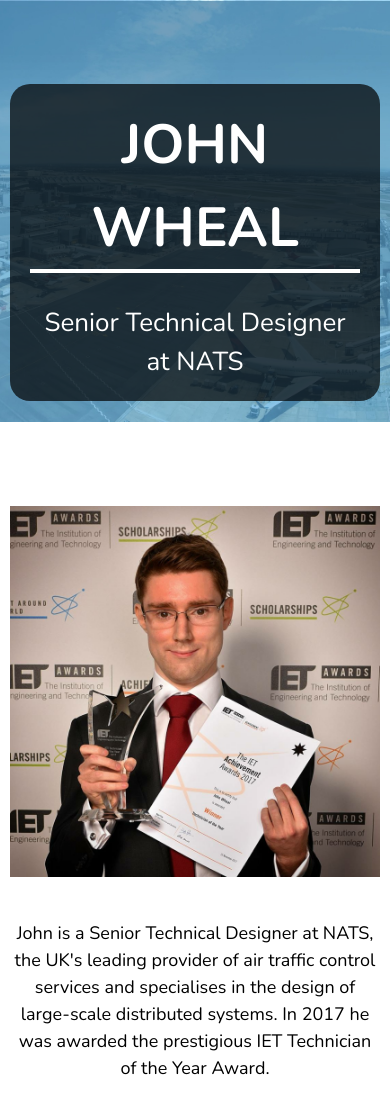
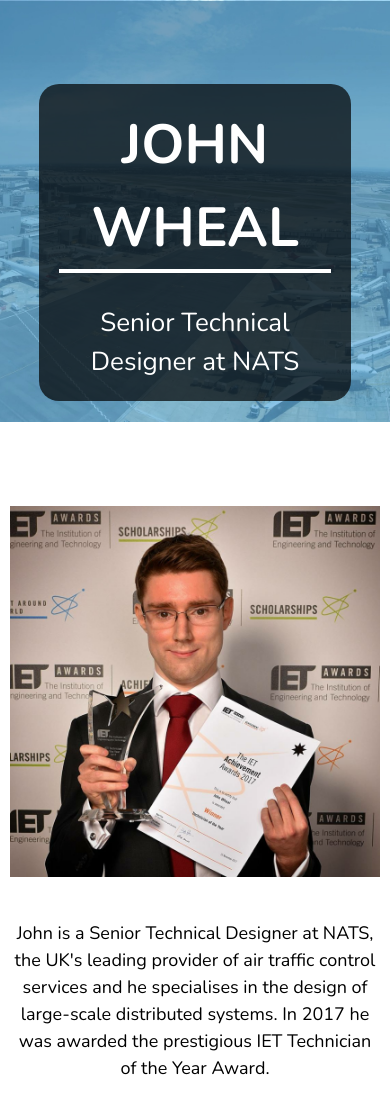
Before and after one commit to johnwheal/johnwheal.co.uk-2019, a website: page index.html in a window 390 px wide. Shown: the top 1100 px of the page. Drawn offline with nearby package versions, Linux system fonts and the light colour scheme; files that its build step writes are made by us from their sources.

Commit message:
Tweaked header bug

```diff
--- a/index.html
+++ b/index.html
@@ -37,14 +37,11 @@
 </head>
 <body>
     <header>
-        <div class="johnwheal-photo"></div>
-        <div class="page-container">
-            <div class="title-wrapper">
-                <div class="title-container">
-                    <h1>John Wheal</h1>
-                    <div class="line"></div>
-                    <h2>Senior Technical Designer at NATS</h2>
-                </div>
+        <div class="title-wrapper">
+            <div class="title-container">
+                <h1>John Wheal</h1>
+                <div class="line"></div>
+                <h2>Senior Technical Designer at NATS</h2>
             </div>
         </div>
     </header>
@@ -55,7 +52,7 @@
                 <img src="/images/john-wheal-about-photo.png" alt="John Wheal" />
             </div>
             <div class="description">
-                <p>John is a Senior Technical Designer at NATS, the UK's leading provider of air traffic control services and specialises in the design of large-scale distributed systems. In 2017 he was awarded the prestigious IET Technician of the Year Award.</p>
+                <p>John is a Senior Technical Designer at NATS, the UK's leading provider of air traffic control services and he specialises in the design of large-scale distributed systems. In 2017 he was awarded the prestigious IET Technician of the Year Award.</p>
                 <p>John founded two startups whilst at the University of Portsmouth studying MEng Computer Engineering. In his spare time he is a keen investor and is the founder of The Wheal Group.</p>
             </div>
         </div>
--- a/sass/style.scss
+++ b/sass/style.scss
@@ -26,7 +26,8 @@
 
 header {
   width: 100%;
-  height: 50vh;
+  height: 400px;
+  min-height: 50vh;
   background-image: url('/images/header-background.jpg');
   background-repeat: no-repeat;
   box-sizing: border-box;
@@ -37,6 +38,10 @@
 
   .title-wrapper {
     padding-top: 10vh;
+    width: 80%;
+    position: relative;
+    margin-left: auto;
+    margin-right: auto;
   }
 
   img {
@@ -128,7 +133,8 @@
 }
 
 .padding {
-  height: 50vh;
+  height: 400px;
+  min-height: 50vh;
 }
 
 .about {
@@ -297,6 +303,12 @@
   }
 }
 
+@media (max-width: 850px) {
+  .born-to-engineer h2 {
+    font-size: 24px;
+  }
+}
+
 .investments {
   background-color: $grayBackgroundColor;
 
```
